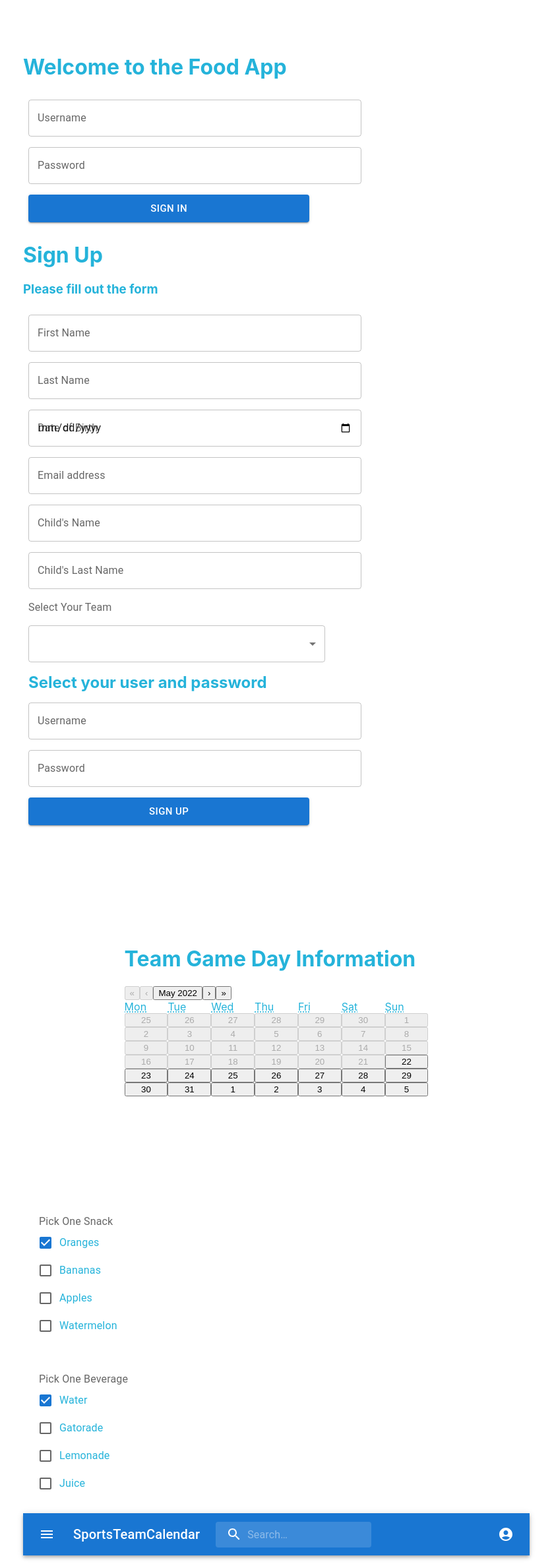
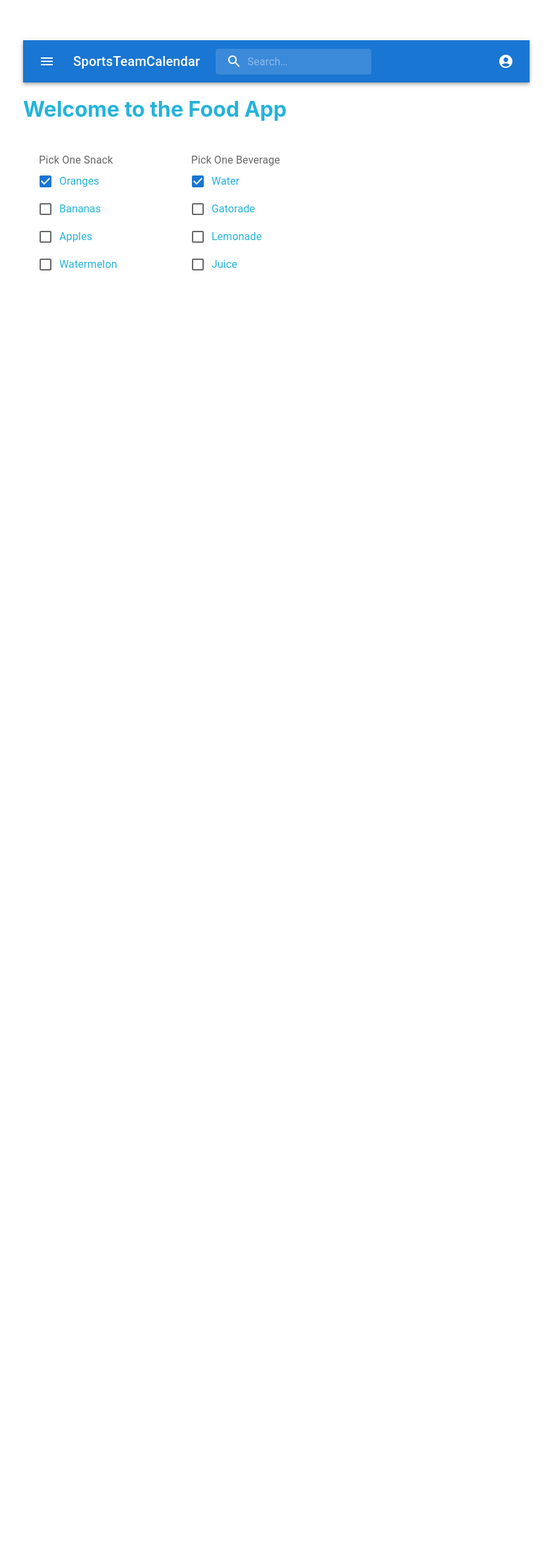
Before and after one commit to NatalieMae/SportsTeamCalendar, a React (Create React App) app: page /snacks in a window 1280 px wide. Shown: the part 195-2566 px from the top of the page at 66% size, without its empty margins (221-1058 px from the left). After the commit the page ends 897 px from the top, so only its background shows below. Built offline with nearby package versions, Linux system fonts and the light colour scheme.

Commit message:
added routes to app.js, added controller routes

```diff
--- a/package.json
+++ b/package.json
@@ -10,6 +10,7 @@
     "@testing-library/jest-dom": "^5.16.4",
     "@testing-library/react": "^13.2.0",
     "@testing-library/user-event": "^13.5.0",
+    "dotenv": "^16.0.1",
     "react": "^18.1.0",
     "react-calendar": "^3.7.0",
     "react-dom": "^18.1.0",
--- a/src/App.js
+++ b/src/App.js
@@ -1,13 +1,14 @@
 import React from 'react';
+import { BrowserRouter, Route, Routes } from 'react-router-dom'
 import './App.css';
 import PrimaryNavbar from './components/Navbar';
 import WelcomePage from './components/WelcomePage';
 import UserSignUp from './components/UserSignUpForm';
 import UserSignIn from './components/userSignIn';
-// import {Calendar as ReactCalendar} from 'react-calendar';
 import Calendarview from './components/Calendarview';
 import Snack from './components/Snack'
-import Beverage from './components/Beverage'
+// import {Calendar as ReactCalendar} from 'react-calendar';
+
 
 
 function App() {
@@ -20,13 +21,19 @@ function App() {
     <div>
     <main>
       <div className='pretty-calendar'>
-        <WelcomePage title = {welcomeTitle} />
-        <UserSignIn />
-        <UserSignUp />
-        <Calendarview />
-        <Snack />
-        <Beverage />
-        <PrimaryNavbar />
+        <BrowserRouter>
+          <PrimaryNavbar />
+          <WelcomePage title = {welcomeTitle} />
+            <Routes>
+              <Route path="/index" element={<Calendarview />}/>
+              <Route path="/snacks" element={<Snack />}/>
+              <Route path="/auth/sign-in" element={<UserSignIn />}/>
+              <Route path="/auth/sign-up" element={<UserSignUp />}/>
+            </Routes>
+
+
+
+        </BrowserRouter>
       </div>
     </main>
 
--- a/src/components/Beverage.js
+++ /dev/null
@@ -1,70 +0,0 @@
-import * as React from 'react';
-import Box from '@mui/material/Box';
-import FormLabel from '@mui/material/FormLabel';
-import FormControl from '@mui/material/FormControl';
-import FormGroup from '@mui/material/FormGroup';
-import FormControlLabel from '@mui/material/FormControlLabel';
-import Checkbox from '@mui/material/Checkbox';
-
-export default function Beverage() {
-  const [state, setState] = React.useState({
-    water: true,
-    gatorade: false,
-    lemonade: false,
-    juice: false,
-  });
-
-  const handleChange = (event) => {
-    setState({
-      ...state,
-      [event.target.name]: event.target.checked,
-    });
-  };
-
-  const { water, gatorade, lemonade, juice } = state;
-  const error = [water, gatorade, lemonade, juice].filter((v) => v).length !== 1;
-
-  return (
-    <Box sx={{ display: 'flex' }}>
-      <FormControl sx={{ m: 3 }} component="fieldset" variant="standard">
-        <FormLabel component="legend">Pick One Beverage</FormLabel>
-        <FormGroup>
-          <FormControlLabel
-            control={
-              <Checkbox checked={water} onChange={handleChange} name="water" />
-            }
-            label="Water"
-          />
-          <FormControlLabel
-            control={
-              <Checkbox checked={gatorade} onChange={handleChange} name="gatorade" />
-            }
-            label="Gatorade"
-          />
-          <FormControlLabel
-            control={
-              <Checkbox checked={lemonade} onChange={handleChange} name="lemonade" />
-            }
-            label="Lemonade"
-          />
-          <FormControlLabel
-            control={
-              <Checkbox checked={juice} onChange={handleChange} name="juice" />
-            }
-            label="Juice"
-          />
-        </FormGroup>
-
-      </FormControl>
-      <FormControl
-        required
-        error={error}
-        component="fieldset"
-        sx={{ m: 3 }}
-        variant="standard"
-      />
-    </Box>
-
-  );
-
-}
--- a/src/components/Snack.js
+++ b/src/components/Snack.js
@@ -12,6 +12,10 @@ export default function Snack() {
     bananas: false,
     apples: false,
     watermelon: false,
+    water: true,
+    gatorade: false,
+    lemonade: false,
+    juice: false,
   });
 
   const handleChange = (event) => {
@@ -21,8 +25,8 @@ export default function Snack() {
     });
   };
 
-  const { oranges, bananas, apples, watermelon } = state;
-  const error = [oranges, bananas, apples, watermelon].filter((v) => v).length !== 1;
+  const { oranges, bananas, apples, watermelon, water, gatorade, lemonade, juice } = state;
+  const error = [oranges, bananas, apples, watermelon, water, gatorade, lemonade, juice].filter((v) => v).length !== 1;
 
   return (
     <Box sx={{ display: 'flex' }}>
@@ -63,6 +67,43 @@ export default function Snack() {
         sx={{ m: 3 }}
         variant="standard"
       />
+      <FormControl sx={{ m: 3 }} component="fieldset" variant="standard">
+        <FormLabel component="legend">Pick One Beverage</FormLabel>
+        <FormGroup>
+          <FormControlLabel
+            control={
+              <Checkbox checked={water} onChange={handleChange} name="water" />
+            }
+            label="Water"
+          />
+          <FormControlLabel
+            control={
+              <Checkbox checked={gatorade} onChange={handleChange} name="gatorade" />
+            }
+            label="Gatorade"
+          />
+          <FormControlLabel
+            control={
+              <Checkbox checked={lemonade} onChange={handleChange} name="lemonade" />
+            }
+            label="Lemonade"
+          />
+          <FormControlLabel
+            control={
+              <Checkbox checked={juice} onChange={handleChange} name="juice" />
+            }
+            label="Juice"
+          />
+        </FormGroup>
+
+      </FormControl>
+      <FormControl
+        required
+        error={error}
+        component="fieldset"
+        sx={{ m: 3 }}
+        variant="standard"
+      />
     </Box>
   );
 }
```
Also changed, not shown: src/controllers/routes.js (+26 -11 lines).
